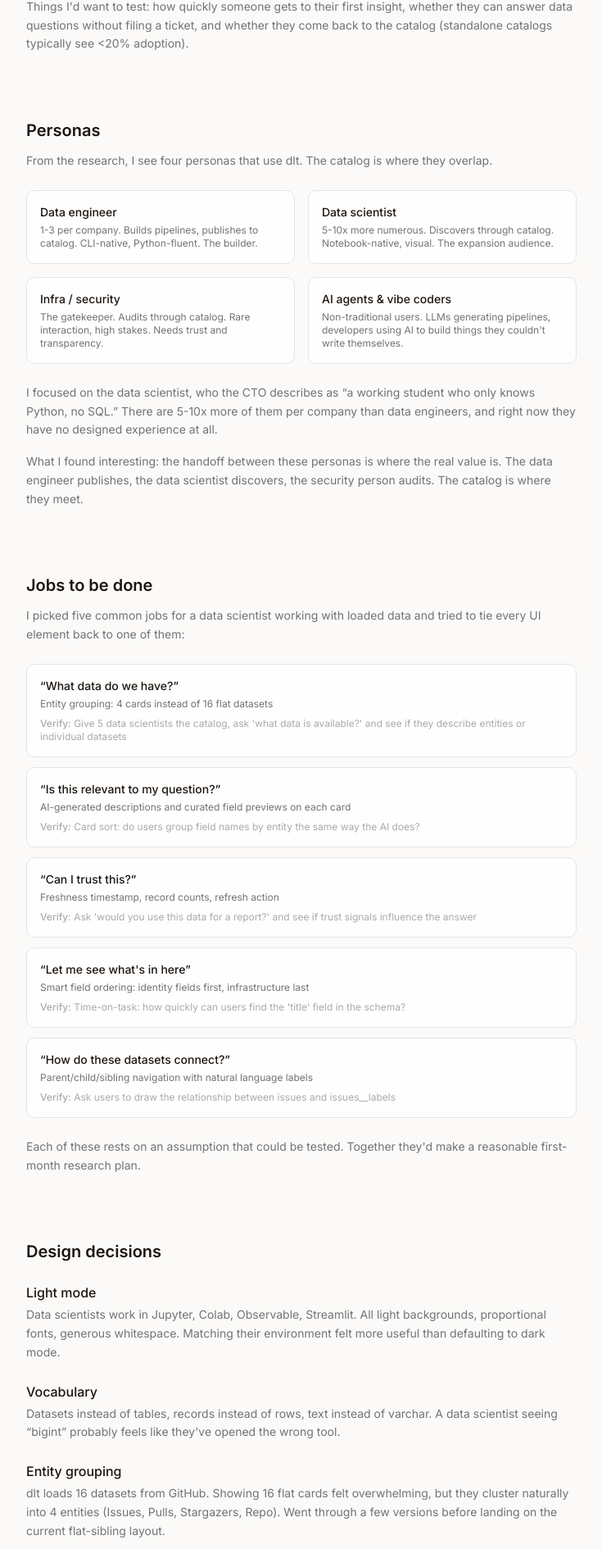
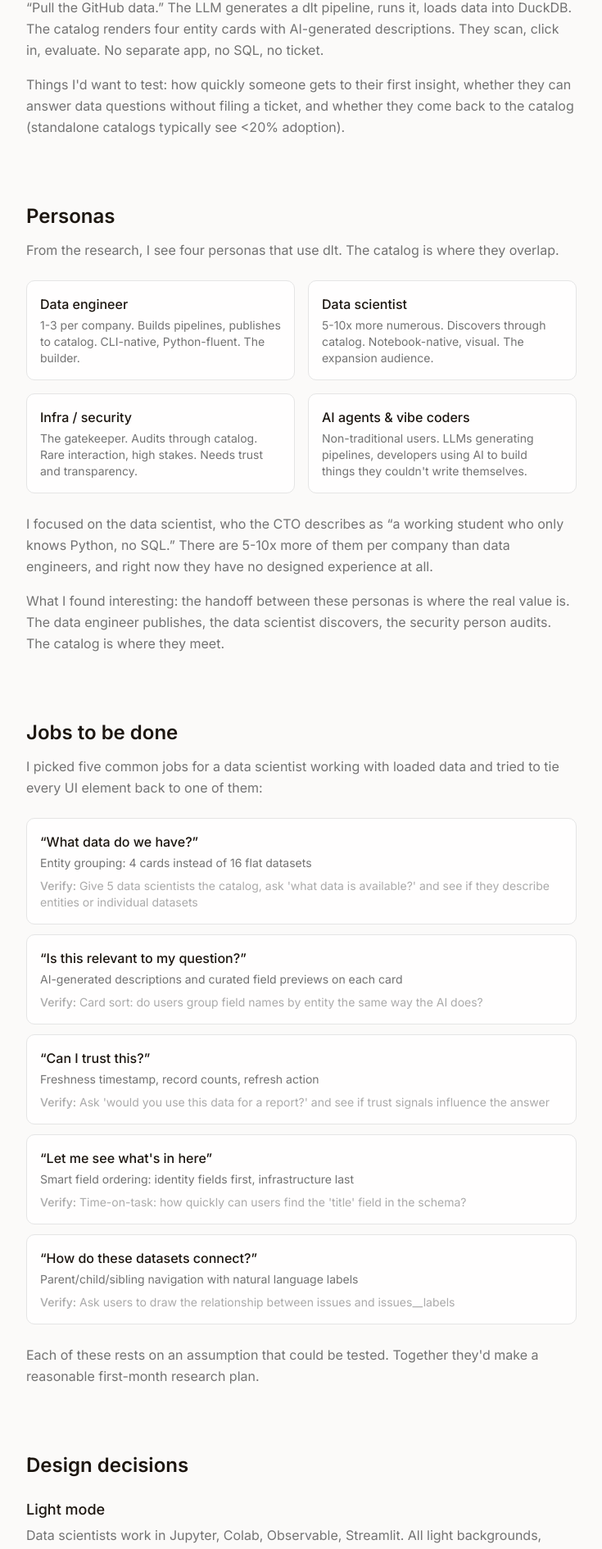
Before and after one commit to s-timmer/dlt-explorer, a Next.js app: page /rationale in a window 1280 px wide. Shown: the part 770-2660 px from the top of the page at 82% size, without its empty margins (320-1055 px from the left). Built offline with nearby package versions, Linux system fonts and the light colour scheme.

Commit message:
Bump rationale page font sizes up one step
h1: 2xl -> 3xl, h2: xl -> 2xl, h3: base -> lg,
body: sm -> base, card text: xs -> sm.

Co-Authored-By: Claude Opus 4.6 <noreply@anthropic.com>

```diff
--- a/src/app/rationale/page.tsx
+++ b/src/app/rationale/page.tsx
@@ -49,16 +49,16 @@ export default function RationalePage() {
           {/* Content */}
           <main className="space-y-20">
             <header>
-              <h1 className="text-2xl font-semibold tracking-tight text-foreground">
+              <h1 className="text-3xl font-semibold tracking-tight text-foreground">
                 Design rationale
               </h1>
             </header>
             {/* 1. The Initiative */}
             <section id="initiative">
-              <h2 className="text-xl font-semibold text-foreground mb-3">
+              <h2 className="text-2xl font-semibold text-foreground mb-3">
                 The initiative
               </h2>
-              <div className="space-y-4 text-sm text-muted-foreground leading-relaxed max-w-2xl">
+              <div className="space-y-4 text-base text-muted-foreground leading-relaxed max-w-2xl">
                 <p>
                   dltHub is a pip-installable data platform. The open-source library handles
                   data loading, with 3M+ downloads/month across 5,000+ companies. The commercial
@@ -87,7 +87,7 @@ export default function RationalePage() {
                   the same way.
                 </p>
 
-                <h3 className="text-base font-medium text-foreground !mt-6 !mb-1">
+                <h3 className="text-lg font-medium text-foreground !mt-6 !mb-1">
                   The scenario I had in mind
                 </h3>
                 <p>
@@ -107,39 +107,39 @@ export default function RationalePage() {
 
             {/* 2. Personas */}
             <section id="personas">
-              <h2 className="text-xl font-semibold text-foreground mb-3">
+              <h2 className="text-2xl font-semibold text-foreground mb-3">
                 Personas
               </h2>
-              <div className="space-y-4 text-sm text-muted-foreground leading-relaxed max-w-2xl">
+              <div className="space-y-4 text-base text-muted-foreground leading-relaxed max-w-2xl">
                 <p>
                   From the research, I see four personas that use dlt. The catalog is where they overlap.
                 </p>
 
                 <div className="grid grid-cols-1 sm:grid-cols-2 gap-4 py-2">
                   <div className="rounded-lg border bg-card p-4">
-                    <p className="font-medium text-foreground text-sm mb-1">Data engineer</p>
-                    <p className="text-xs text-muted-foreground">
+                    <p className="font-medium text-foreground text-base mb-1">Data engineer</p>
+                    <p className="text-sm text-muted-foreground">
                       1-3 per company. Builds pipelines, publishes to catalog.
                       CLI-native, Python-fluent. The builder.
                     </p>
                   </div>
                   <div className="rounded-lg border bg-card p-4">
-                    <p className="font-medium text-foreground text-sm mb-1">Data scientist</p>
-                    <p className="text-xs text-muted-foreground">
+                    <p className="font-medium text-foreground text-base mb-1">Data scientist</p>
+                    <p className="text-sm text-muted-foreground">
                       5-10x more numerous. Discovers through catalog.
                       Notebook-native, visual. The expansion audience.
                     </p>
                   </div>
                   <div className="rounded-lg border bg-card p-4">
-                    <p className="font-medium text-foreground text-sm mb-1">Infra / security</p>
-                    <p className="text-xs text-muted-foreground">
+                    <p className="font-medium text-foreground text-base mb-1">Infra / security</p>
+                    <p className="text-sm text-muted-foreground">
                       The gatekeeper. Audits through catalog. Rare interaction,
                       high stakes. Needs trust and transparency.
                     </p>
                   </div>
                   <div className="rounded-lg border bg-card p-4">
-                    <p className="font-medium text-foreground text-sm mb-1">AI agents & vibe coders</p>
-                    <p className="text-xs text-muted-foreground">
+                    <p className="font-medium text-foreground text-base mb-1">AI agents & vibe coders</p>
+                    <p className="text-sm text-muted-foreground">
                       Non-traditional users. LLMs generating pipelines, developers
                       using AI to build things they couldn&apos;t write themselves.
                     </p>
@@ -161,10 +161,10 @@ export default function RationalePage() {
 
             {/* 3. Jobs to be done */}
             <section id="jobs">
-              <h2 className="text-xl font-semibold text-foreground mb-3">
+              <h2 className="text-2xl font-semibold text-foreground mb-3">
                 Jobs to be done
               </h2>
-              <div className="space-y-4 text-sm text-muted-foreground leading-relaxed max-w-2xl">
+              <div className="space-y-4 text-base text-muted-foreground leading-relaxed max-w-2xl">
                 <p>
                   I picked five common jobs for a data scientist working with loaded data
                   and tried to tie every UI element back to one of them:
@@ -199,11 +199,11 @@ export default function RationalePage() {
                     },
                   ].map((item) => (
                     <div key={item.job} className="rounded-lg border bg-card p-4">
-                      <p className="font-medium text-foreground text-sm mb-1">
+                      <p className="font-medium text-foreground text-base mb-1">
                         &ldquo;{item.job}&rdquo;
                       </p>
-                      <p className="text-xs text-muted-foreground mb-2">{item.ui}</p>
-                      <p className="text-xs text-muted-foreground/60">
+                      <p className="text-sm text-muted-foreground mb-2">{item.ui}</p>
+                      <p className="text-sm text-muted-foreground/60">
                         <span className="font-medium">Verify:</span> {item.verify}
                       </p>
                     </div>
@@ -219,11 +219,11 @@ export default function RationalePage() {
 
             {/* 4. Design decisions */}
             <section id="decisions">
-              <h2 className="text-xl font-semibold text-foreground mb-3">
+              <h2 className="text-2xl font-semibold text-foreground mb-3">
                 Design decisions
               </h2>
-              <div className="space-y-4 text-sm text-muted-foreground leading-relaxed max-w-2xl">
-                <h3 className="text-base font-medium text-foreground !mt-6 !mb-1">
+              <div className="space-y-4 text-base text-muted-foreground leading-relaxed max-w-2xl">
+                <h3 className="text-lg font-medium text-foreground !mt-6 !mb-1">
                   Light mode
                 </h3>
                 <p>
@@ -232,7 +232,7 @@ export default function RationalePage() {
                   environment felt more useful than defaulting to dark mode.
                 </p>
 
-                <h3 className="text-base font-medium text-foreground !mt-6 !mb-1">
+                <h3 className="text-lg font-medium text-foreground !mt-6 !mb-1">
                   Vocabulary
                 </h3>
                 <p>
@@ -241,7 +241,7 @@ export default function RationalePage() {
                   opened the wrong tool.
                 </p>
 
-                <h3 className="text-base font-medium text-foreground !mt-6 !mb-1">
+                <h3 className="text-lg font-medium text-foreground !mt-6 !mb-1">
                   Entity grouping
                 </h3>
                 <p>
@@ -250,7 +250,7 @@ export default function RationalePage() {
                   Went through a few versions before landing on the current flat-sibling layout.
                 </p>
 
-                <h3 className="text-base font-medium text-foreground !mt-6 !mb-1">
+                <h3 className="text-lg font-medium text-foreground !mt-6 !mb-1">
                   Smart field ordering
                 </h3>
                 <p>
@@ -260,7 +260,7 @@ export default function RationalePage() {
                   title, state) at score 0, URLs at 7, infrastructure IDs at 8.
                 </p>
 
-                <h3 className="text-base font-medium text-foreground !mt-6 !mb-1">
+                <h3 className="text-lg font-medium text-foreground !mt-6 !mb-1">
                   AI-generated descriptions
                 </h3>
                 <p>
@@ -273,10 +273,10 @@ export default function RationalePage() {
 
             {/* 5. Process */}
             <section id="process">
-              <h2 className="text-xl font-semibold text-foreground mb-3">
+              <h2 className="text-2xl font-semibold text-foreground mb-3">
                 Process
               </h2>
-              <div className="space-y-4 text-sm text-muted-foreground leading-relaxed max-w-2xl">
+              <div className="space-y-4 text-base text-muted-foreground leading-relaxed max-w-2xl">
                 <p>
                   How I approached it:
                 </p>
@@ -312,7 +312,7 @@ export default function RationalePage() {
                   </li>
                 </ol>
 
-                <h3 className="text-base font-medium text-foreground !mt-6 !mb-1">
+                <h3 className="text-lg font-medium text-foreground !mt-6 !mb-1">
                   Tools
                 </h3>
                 <p>
@@ -321,7 +321,7 @@ export default function RationalePage() {
                   compress what might have been a week of research into a weekend.
                 </p>
 
-                <h3 className="text-base font-medium text-foreground !mt-6 !mb-1">
+                <h3 className="text-lg font-medium text-foreground !mt-6 !mb-1">
                   What&apos;s next
                 </h3>
                 <p>
```
